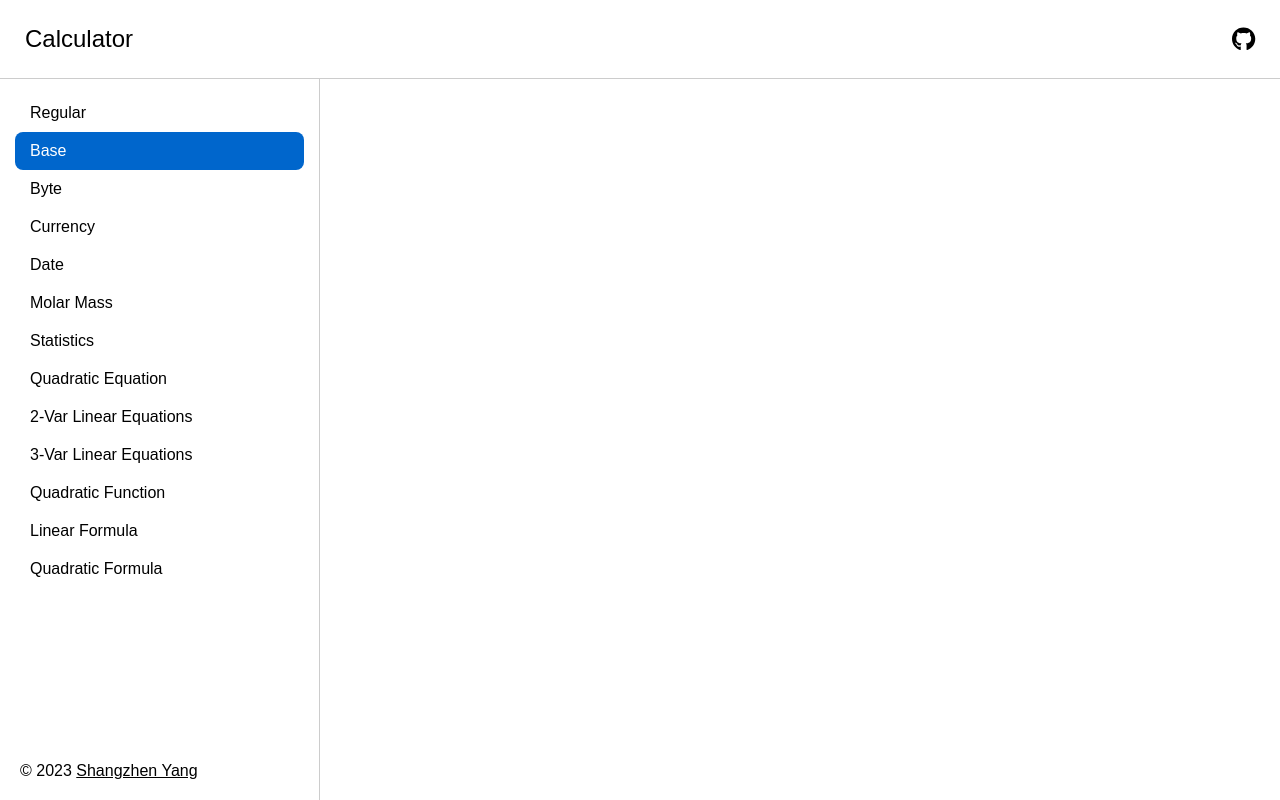
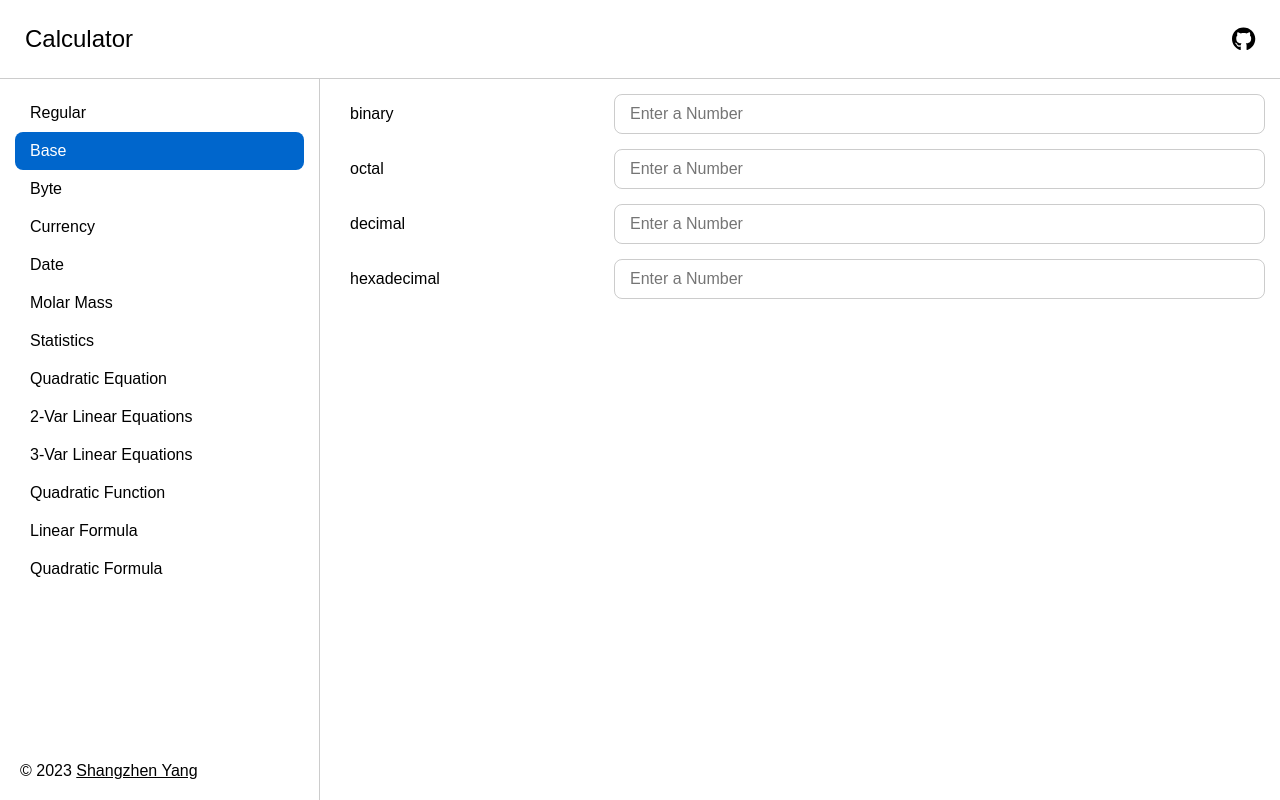
Before and after one commit to shangzhenyang/calculator, a React (Vite) app: page /base in a window 1280 px wide. Built offline with nearby package versions, Linux system fonts and the light colour scheme.

Commit message:
Complete base calculator

```diff
--- a/src/App.tsx
+++ b/src/App.tsx
@@ -22,7 +22,7 @@ import styles from "@/styles/App.module.css";
 function App() {
 	const math = create(all, {
 		number: "BigNumber",
-		precision: 16
+		precision: 64
 	});
 
 	return (
@@ -31,7 +31,7 @@ function App() {
 			<Sidebar />
 			<Routes>
 				<Route path="/" element={<Regular math={math} />} />
-				<Route path="/base" element={<Base />} />
+				<Route path="/base" element={<Base math={math} />} />
 				<Route path="/byte" element={<Byte />} />
 				<Route path="/currency" element={<Currency />} />
 				<Route path="/date" element={<Date />} />
--- a/src/components/FunctionList.tsx
+++ b/src/components/FunctionList.tsx
@@ -9,6 +9,7 @@ interface Props {
 function FunctionList({ setFormula }: Props) {
 	const functions = [
 		"abs()",
+		"bin()",
 		"cbrt()",
 		"ceil()",
 		"cos()",
@@ -18,8 +19,10 @@ function FunctionList({ setFormula }: Props) {
 		"e",
 		"exp()",
 		"floor()",
+		"hex()",
 		"log10()",
 		"log2()",
+		"oct()",
 		"π",
 		"pow()",
 		"random()",
--- a/src/pages/Base.tsx
+++ b/src/pages/Base.tsx
@@ -1,6 +1,141 @@
-function Base() {
+import { useState } from "react";
+
+import InputBar from "@/components/InputBar";
+
+import type { Dispatch, SetStateAction } from "react";
+import type PageProps from "@/types/PageProps";
+
+function Base({ math }: PageProps) {
+	const [binary, setBinary] = useState("");
+	const [octal, setOctal] = useState("");
+	const [decimal, setDecimal] = useState("");
+	const [hexadecimal, setHexadecimal] = useState("");
+
+	const binaryPrefix = "0b";
+	const octalPrefix = "0o";
+	const hexadecimalPrefix = "0x";
+
+	const setters = [
+		[setBinary, "bin"],
+		[setOctal, "oct"],
+		[setDecimal, ""],
+		[setHexadecimal, "hex"]
+	] as [Dispatch<SetStateAction<string>>, string][];
+
+	const calculate = (newDecimal: string, setterIndex: number) => {
+		if (isNaN(Number(newDecimal))) {
+			return;
+		}
+		setters.forEach(([setter, base], index) => {
+			if (index === setterIndex) {
+				return;
+			}
+			if (base) {
+				const result = math.evaluate(`${base}(${newDecimal})`);
+				setter(result.toString().substring(2));
+			} else {
+				setter(newDecimal);
+			}
+		});
+	};
+
+	const clear = () => {
+		setBinary("");
+		setOctal("");
+		setDecimal("");
+		setHexadecimal("");
+	};
+
+	const handleChange = (
+		newValue: string,
+		setterIndex: number,
+		prefix?: string
+	) => {
+		if (!newValue || newValue.includes(".")) {
+			clear();
+			return;
+		}
+		if (prefix && !newValue.startsWith(prefix)) {
+			newValue = prefix + newValue;
+		}
+		const number = Number(newValue);
+		if (isNaN(number)) {
+			return;
+		}
+		calculate(math.evaluate(newValue).toString(), setterIndex);
+	};
+
+	const handleBinaryChange = (newValue: string) => {
+		handleChange(newValue, 0, binaryPrefix);
+		setBinary(newValue);
+	};
+
+	const handleOctalChange = (newValue: string) => {
+		handleChange(newValue, 1, octalPrefix);
+		setOctal(newValue);
+	};
+
+	const handleDecimalChange = (newValue: string) => {
+		handleChange(newValue, 2);
+		setDecimal(newValue);
+	};
+
+	const handleHexadecimalChange = (newValue: string) => {
+		handleChange(newValue, 3, hexadecimalPrefix);
+		setHexadecimal(newValue);
+	};
+
+	const hasError = (value: string, prefix?: string) => {
+		if (!value) {
+			return false;
+		}
+		if (value.includes(".")) {
+			return true;
+		}
+		if (prefix && !value.startsWith(prefix)) {
+			value = prefix + value;
+		}
+		return isNaN(Number(value));
+	};
+
+	const inputBarItems = [{
+		hasError: hasError(binary, binaryPrefix) || binary.length > 64,
+		label: "binary",
+		value: binary,
+		setValue: handleBinaryChange
+	}, {
+		hasError: hasError(octal, octalPrefix),
+		label: "octal",
+		value: octal,
+		setValue: handleOctalChange
+	}, {
+		hasError: hasError(decimal),
+		label: "decimal",
+		value: decimal,
+		setValue: handleDecimalChange
+	}, {
+		hasError: hasError(hexadecimal, hexadecimalPrefix),
+		label: "hexadecimal",
+		value: hexadecimal,
+		setValue: handleHexadecimalChange
+	}] as const;
+
+	const inputBarElements = inputBarItems.map((item) => {
+		return (
+			<InputBar
+				hasError={item.hasError}
+				id={item.label + "-input"}
+				key={item.label}
+				label={item.label}
+				placeholder="enterNumber"
+				value={item.value}
+				setValue={item.setValue}
+			/>
+		);
+	});
+
 	return (
-		<main></main>
+		<main>{inputBarElements}</main>
 	);
 }
 
--- a/src/pages/Byte.tsx
+++ b/src/pages/Byte.tsx
@@ -31,10 +31,15 @@ function Byte() {
 		});
 	};
 
-	const handleChange = (
-		newValue: string,
-		setterIndex: number
-	) => {
+	const clear = () => {
+		setByte("");
+		setKilobyte("");
+		setMegabyte("");
+		setGigabyte("");
+		setTerabyte("");
+	};
+
+	const handleChange = (newValue: string, setterIndex: number) => {
 		if (!newValue) {
 			clear();
 			return;
@@ -72,14 +77,6 @@ function Byte() {
 		setTerabyte(newValue);
 	};
 
-	const clear = () => {
-		setByte("");
-		setKilobyte("");
-		setMegabyte("");
-		setGigabyte("");
-		setTerabyte("");
-	};
-
 	const inputBarItems = [{
 		label: "byte",
 		value: byte,
@@ -100,14 +97,14 @@ function Byte() {
 		label: "terabyte",
 		value: terabyte,
 		setValue: handleTerabyteChange
-	}];
+	}] as const;
 
 	const inputBarElements = inputBarItems.map((item) => {
 		return (
 			<InputBar
 				hasError={isNaN(Number(item.value))}
+				id={item.label + "-input"}
 				key={item.label}
-				id={item.label + "-input"}
 				label={item.label}
 				placeholder={"enterNumber"}
 				value={item.value}
```
